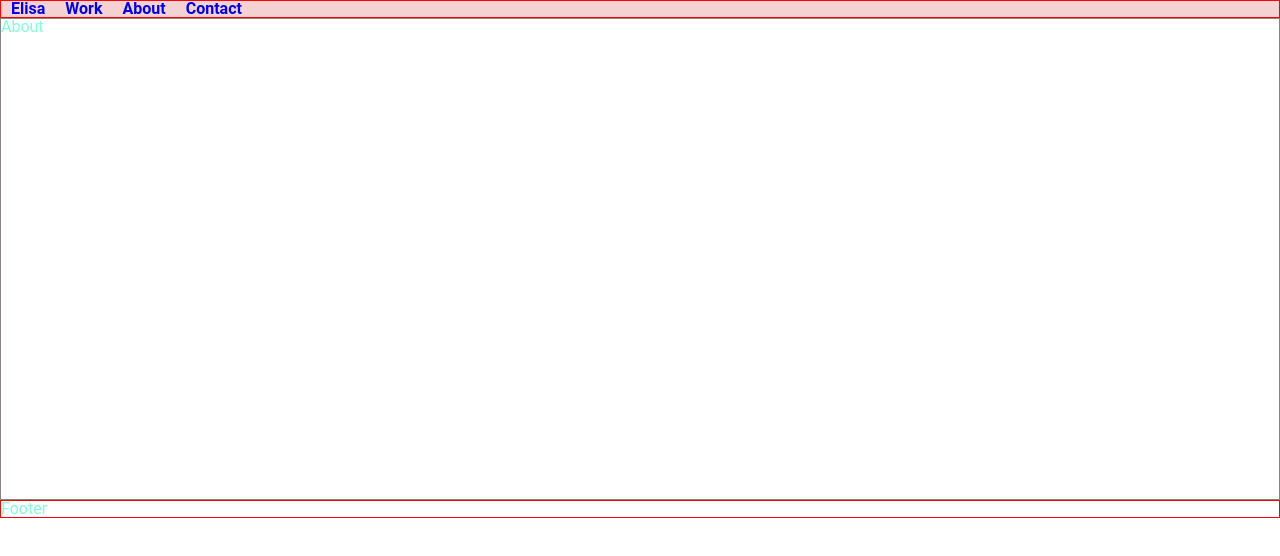
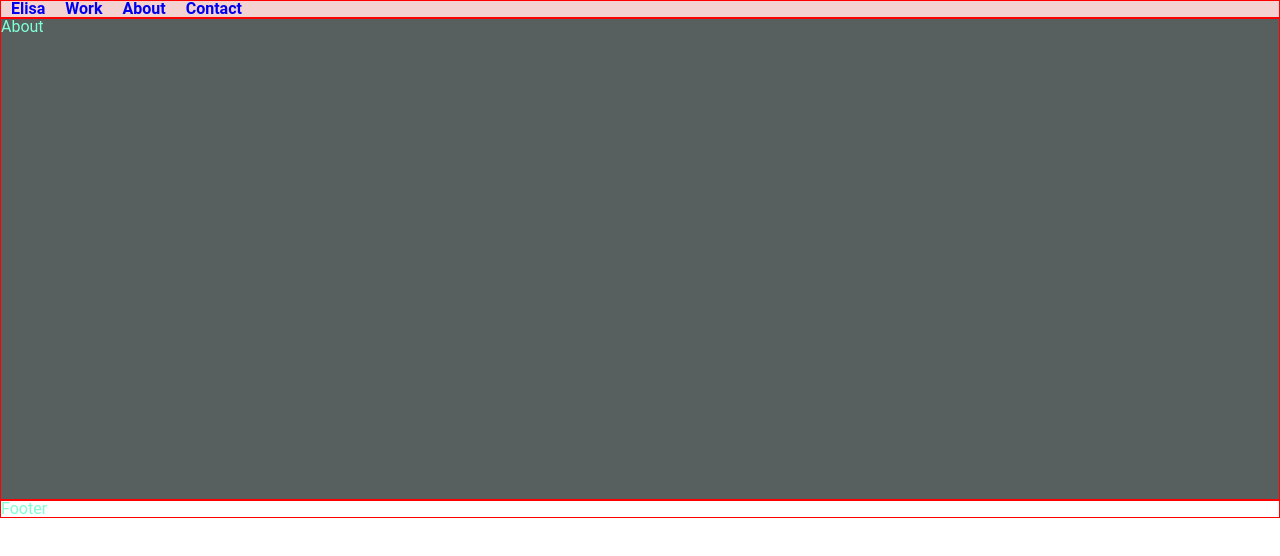
Before and after one commit to elis-11/first-react-portfolio, a React (Create React App) app: page /about in a window 1280 px wide. Shown: the top 556 px of the page. Built offline with nearby package versions, Linux system fonts and the light colour scheme.

Commit message:
components

```diff
--- a/src/components/About/About.css
+++ b/src/components/About/About.css
@@ -1,4 +1,5 @@
 .about {
-    border: solid 1px rgb(139, 130, 130);
-    min-height: 60vh;
-  }
+  min-height: 60vh;
+  background-color: rgb(87, 95, 95);
+  border: solid 1px red;
+}
```
